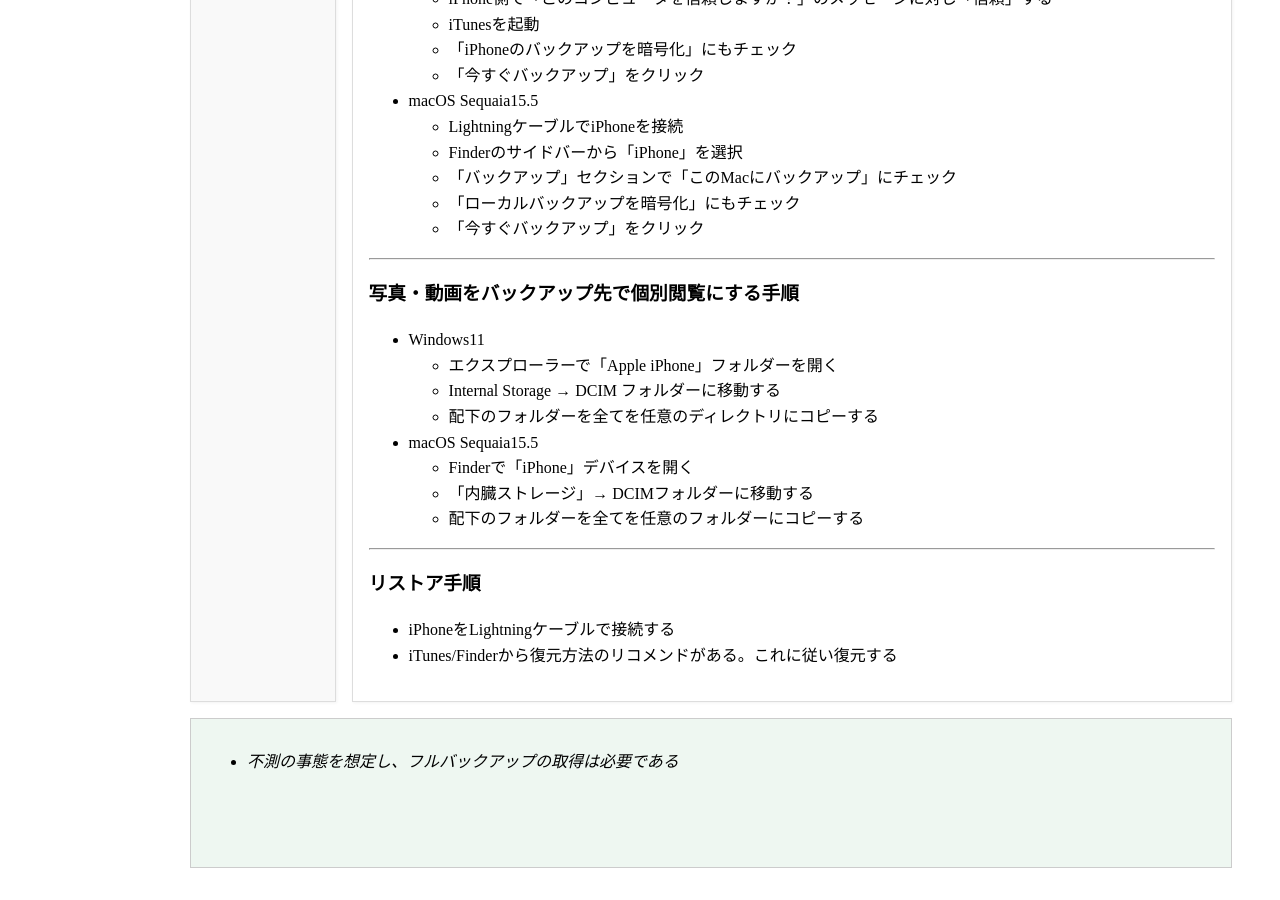
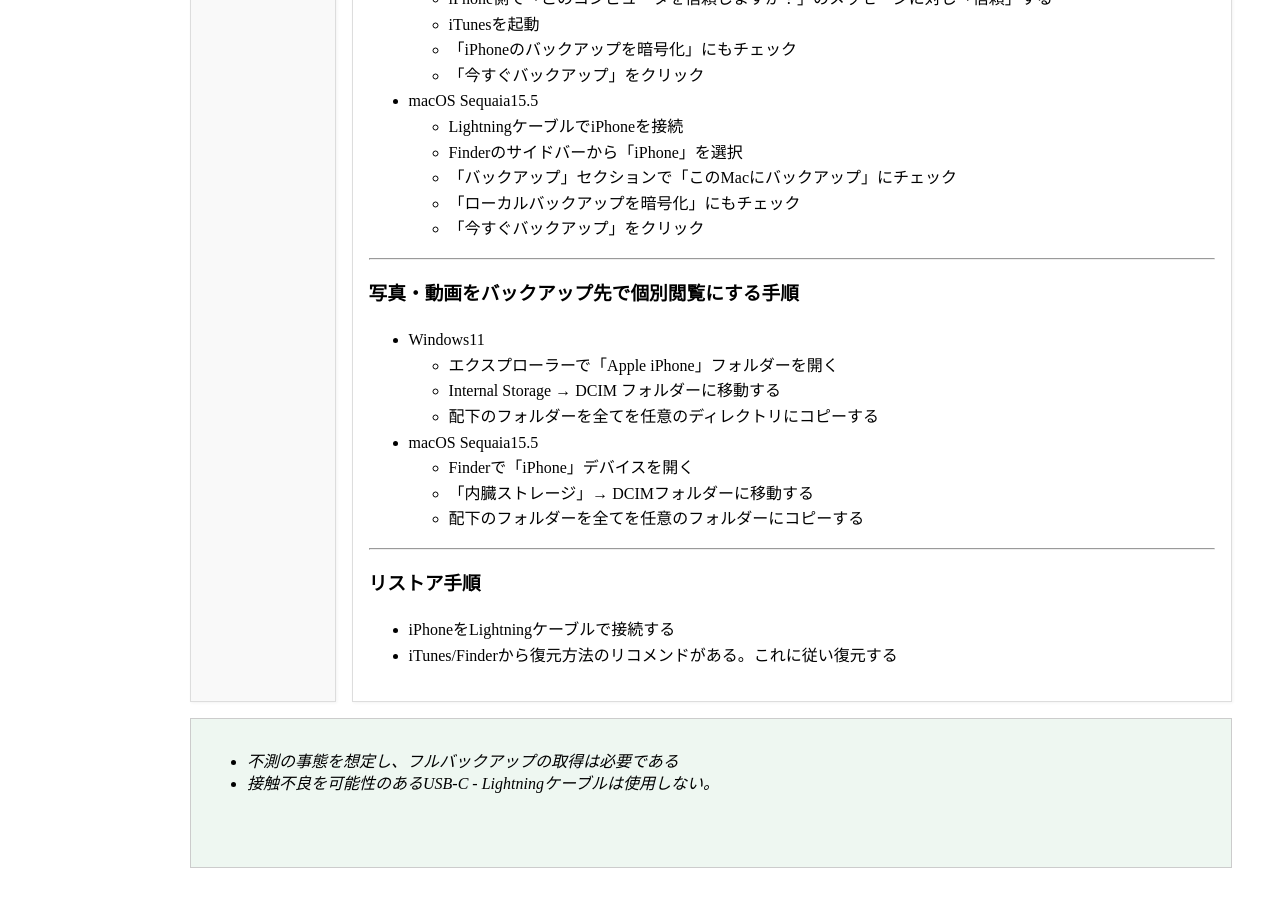
Before and after one commit to kazukifufu/homepage, a Jekyll site: the page built from _posts/2025-07-13-iphone-backup.md, in a window 1280 px wide and 900 px high, scrolled down 1132 px. Built offline with Jekyll 4.4.1, drawn with Linux system fonts in a browser that asks for light colours.

Commit message:
Revised 2025-07-13-iphone-backup.md

```diff
--- a/_posts/2025-07-13-iphone-backup.md
+++ b/_posts/2025-07-13-iphone-backup.md
@@ -8,6 +8,7 @@
   - 外部ディスクへの取得
 summary: |
   - 不測の事態を想定し、フルバックアップの取得は必要である
+  - 接触不良を可能性のあるUSB-C - Lightningケーブルは使用しない。
 ---
 -----
 ### 前提
```
